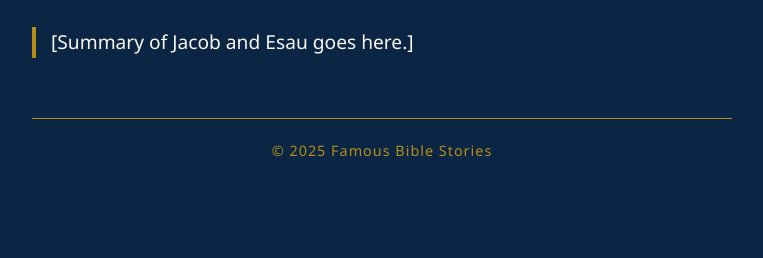
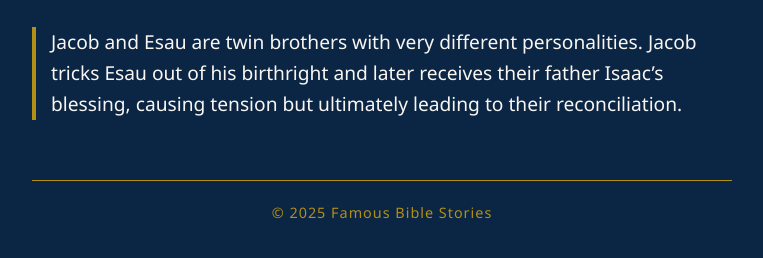
Before and after one commit to redheadliterature/Bible-Camp, a plain HTML site: page jacob-and-esau.html in a window 1280 px wide. Shown: the part 192-450 px from the top of the page, without its empty margins (258-1021 px from the left). Drawn offline with Linux system fonts and the light colour scheme.

Commit message:
Update jacob-and-esau.html

```diff
--- a/jacob-and-esau.html
+++ b/jacob-and-esau.html
@@ -63,7 +63,7 @@
     </nav>
   </header>
   <section class="summary">
-    <p>[Summary of Jacob and Esau goes here.]</p>
+    <p>Jacob and Esau are twin brothers with very different personalities. Jacob tricks Esau out of his birthright and later receives their father Isaac’s blessing, causing tension but ultimately leading to their reconciliation.</p>
   </section>
   <footer>
     &copy; 2025 Famous Bible Stories
```
